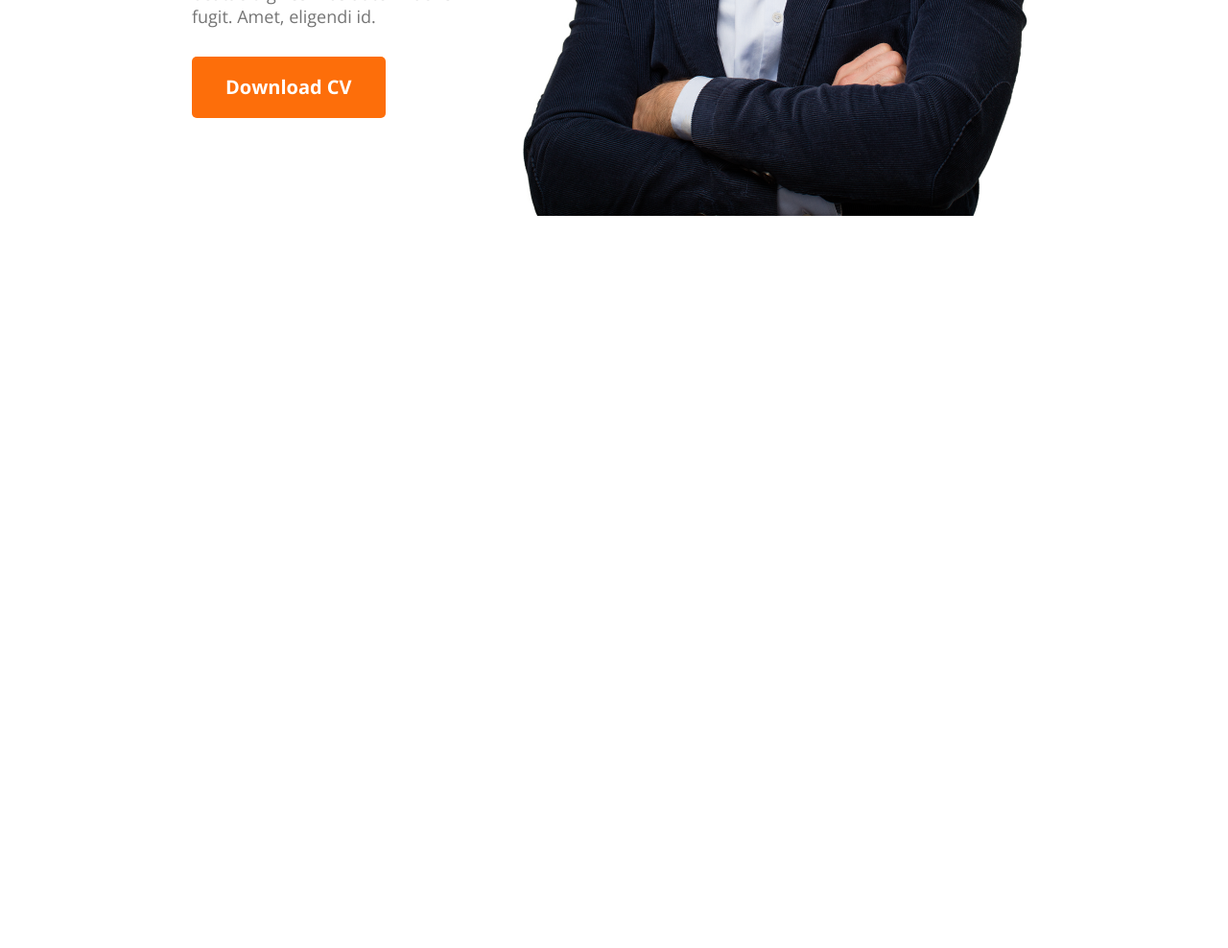
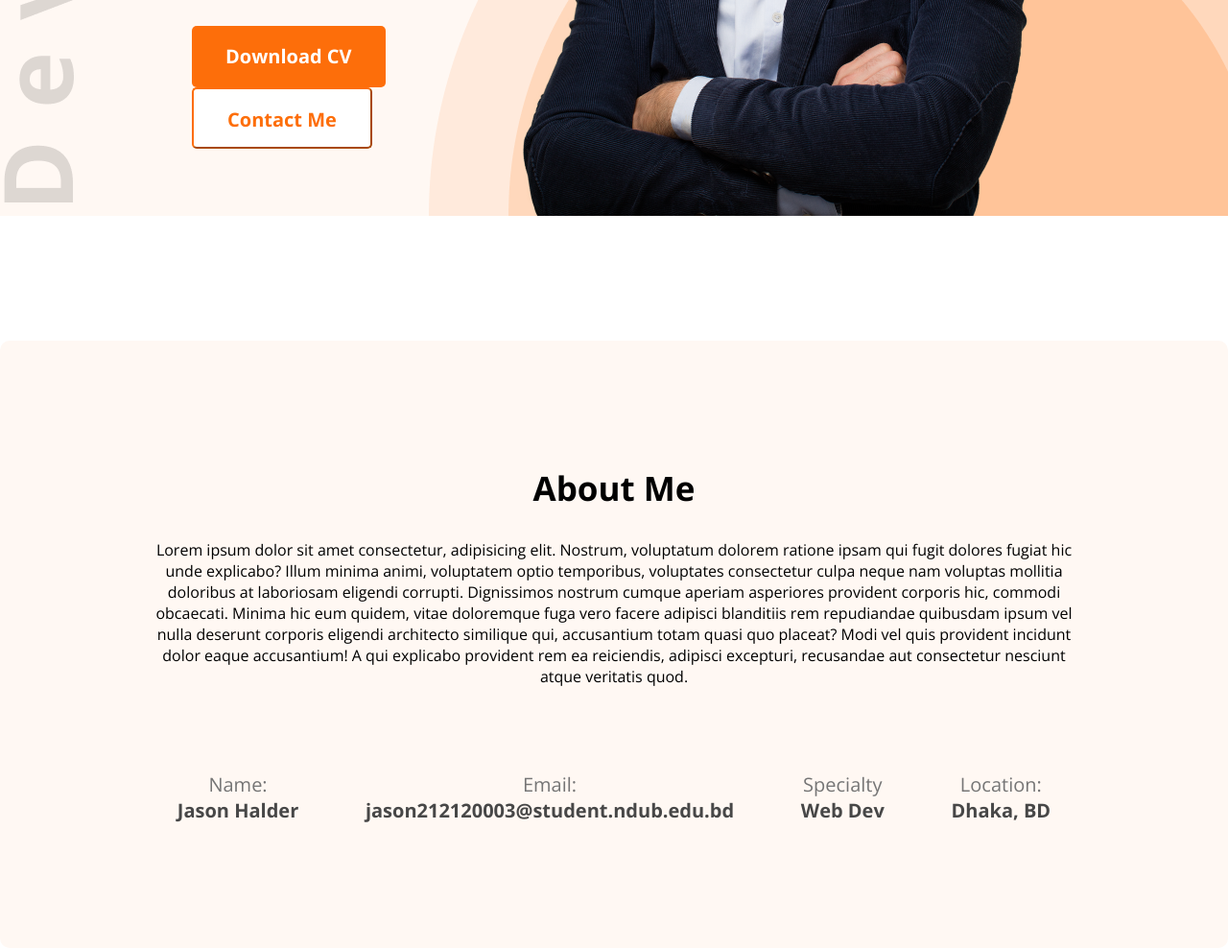
Before and after one commit to JasonNdub/Portfolio-Developer, a plain HTML site: page index.html in a window 1280 px wide. Shown: the part 615-1603 px from the top of the page at 96% size. Before the commit the page ends 840 px from the top, so only its background shows below. Drawn offline with nearby package versions, Linux system fonts and the light colour scheme.

Commit message:
add about me

```diff
--- a/index.html
+++ b/index.html
@@ -14,7 +14,7 @@
 </head>
 
 <body>
-    <header>
+    <header class="header">
         <nav>
             <h2 class="nav-title">Jas<span class="text-primary">o</span>n</h2>
             <ul>
@@ -27,15 +27,50 @@
             <div>
                 <h3 class="banner-sub-title">Hi, I am</h3>
                 <h1 class="banner-title">Jason Halder</h1>
-                <p class="banner-description">Lorem ipsum dolor, sit amet consectetur adipisicing elit. Neque, inventore dolores perspiciatis
+                <p class="banner-description">Lorem ipsum dolor, sit amet consectetur adipisicing elit. Neque, inventore
+                    dolores perspiciatis
                     beatae dignissimos autem facilis fugit. Amet, eligendi id.</p>
-                    <button class="button-primary">Download CV</button>
+                <button class="button-primary">Download CV</button>
+                <button class="button-contact">Contact Me</button>
+
             </div>
             <img src="images/hardy.png" alt="hardy">
         </div>
     </header>
     <main>
-
+        <section class="about">
+            <h3 class="section-title">About Me</h3>
+            <p>Lorem ipsum dolor sit amet consectetur, adipisicing elit. Nostrum, voluptatum dolorem ratione ipsam qui
+                fugit dolores fugiat hic unde explicabo? Illum minima animi, voluptatem optio temporibus, voluptates
+                consectetur culpa neque nam voluptas mollitia doloribus at laboriosam eligendi corrupti. Dignissimos
+                nostrum cumque aperiam asperiores provident corporis hic, commodi obcaecati. Minima hic eum quidem,
+                vitae doloremque fuga vero facere adipisci blanditiis rem repudiandae quibusdam ipsum vel nulla deserunt
+                corporis eligendi architecto similique qui, accusantium totam quasi quo placeat? Modi vel quis provident
+                incidunt dolor eaque accusantium! A qui explicabo provident rem ea reiciendis, adipisci excepturi,
+                recusandae aut consectetur nesciunt atque veritatis quod.</p>
+                <br>
+                <br>
+                <br>
+                <br>
+                <div class="about-info-container">
+                   <div class="about-info">
+                    <p class="info-title">Name:</p>
+                    <p class="info-description">Jason Halder</p>
+                   </div>
+                   <div class="about-info">
+                    <p class="info-title">Email:</p>
+                    <p class="info-description">jason212120003@student.ndub.edu.bd</p>
+                   </div>
+                   <div class="about-info">
+                    <p class="info-title">Specialty</p>
+                    <p class="info-description">Web Dev</p>
+                   </div>
+                   <div class="about-info">
+                    <p class="info-title">Location:</p>
+                    <p class="info-description">Dhaka, BD</p>
+                   </div>
+                </div>
+        </section>
     </main>
     <footer>
 
--- a/styles/portfolio.css
+++ b/styles/portfolio.css
@@ -16,6 +16,24 @@
     border-radius: 5px;
     background-color: #FD6E0A;
 }
+.button-contact{
+    color: #FD6E0A;
+    font-weight: 700;
+    font-size: 20px;
+    height: 64px;
+    padding: 18px 35px;
+    border: auto;
+    border-color: #FD6E0A;
+    border-radius: 5px;
+    background-color: #ffffff;
+}
+.header{
+    background: #FFF8F3;
+    background-image: url('../images/header_bg.png'), url('../images/developer.png');
+    background-repeat: no-repeat;
+    background-position: bottom right, left;
+}
+
 /* header and navigation styles */
 nav{
     display: flex;
@@ -34,6 +52,7 @@ nav li{
     list-style: none;
     margin-left: 50px;
 }
+
 /* banner styles*/
 .banner{
     display: flex;
@@ -58,3 +77,42 @@ banner img{
     margin-bottom: 30px;
 
 }
+/*main section*/
+.main{
+    max-width: 1140px;
+    margin: 0 auto;
+}
+/*about section styles*/
+.about{
+    margin-top: 130px;
+    background-color: #FFF8F3;
+    border-radius: 10px;
+    padding: 130px 150px;
+    text-align: center;
+}
+.section-title{
+    font-weight: 700;
+    font-size: 35px;
+    margin-bottom: 30px;
+}
+.section-description{
+    color: #757575;
+    font-size: 18px;
+    margin-bottom: 30px;
+}
+.about-info-container{
+    display: flex;
+    justify-content: space-around;
+}
+.about-info{
+
+}
+.info-title{
+    font-size: 20px;
+    color: #757575;
+}
+.info-description{
+    font-weight: 700;
+    font-size: 20px;
+    color: #474747;
+}
```
